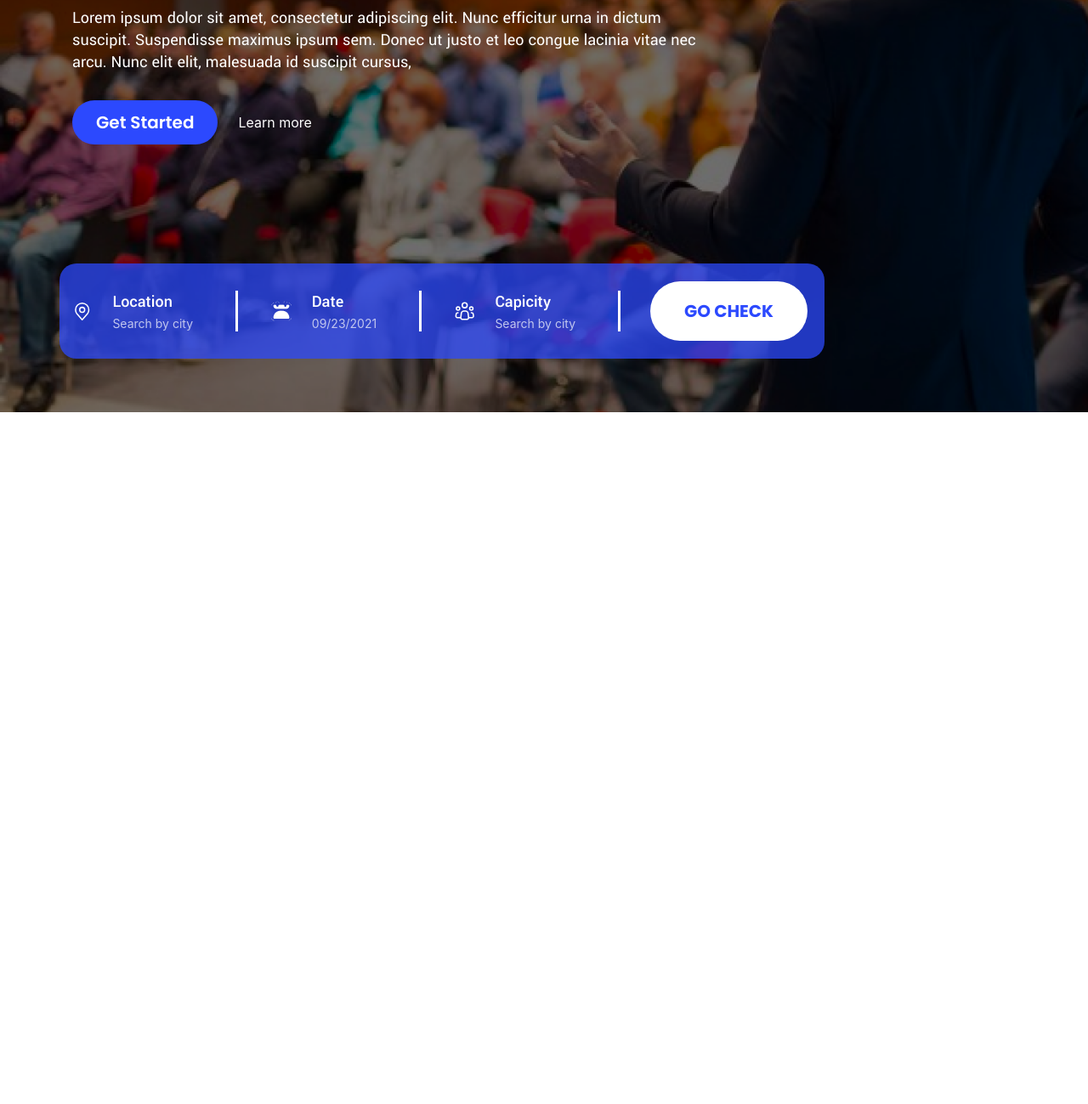
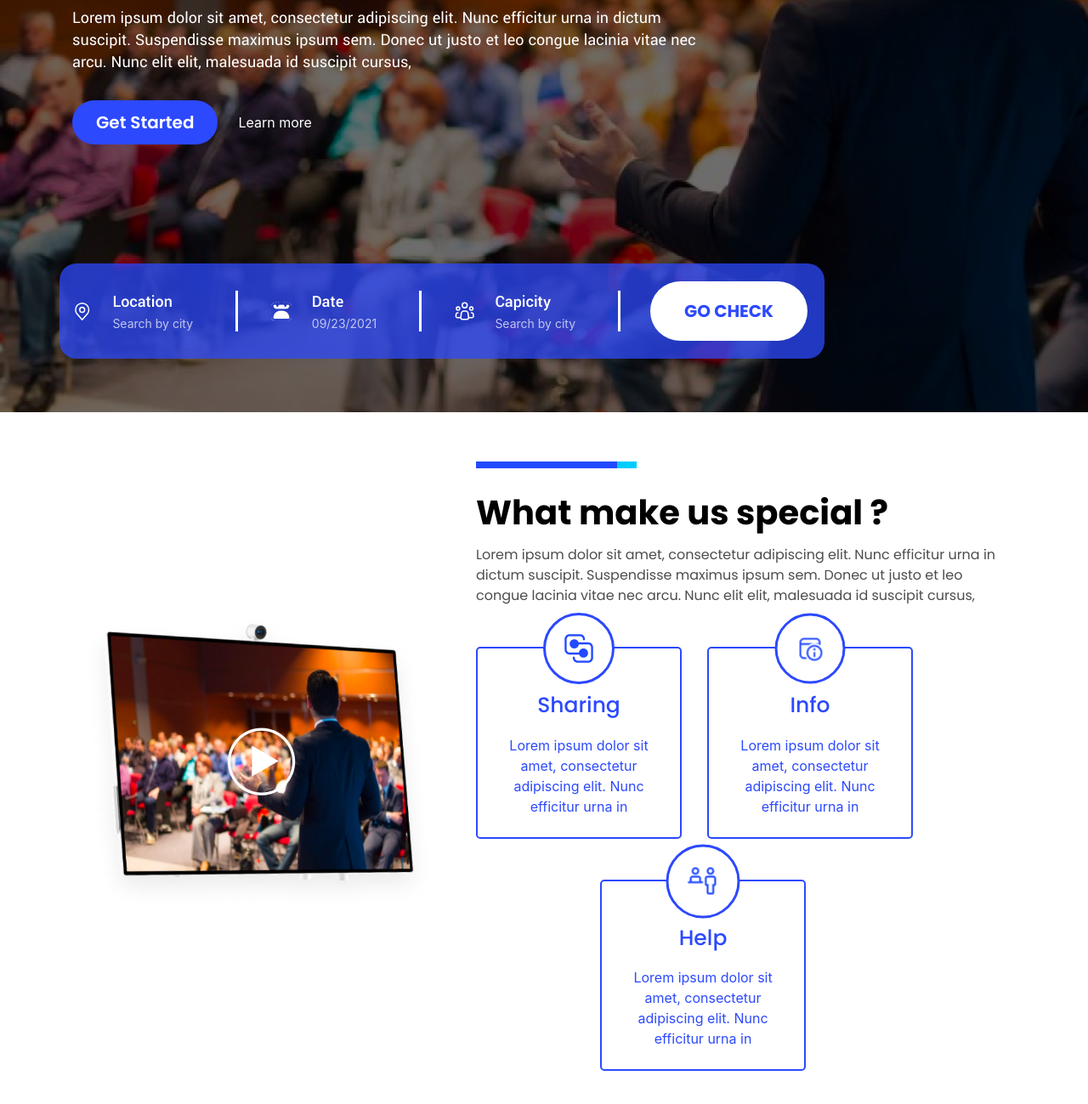
Before and after one commit to UmedPanghal/home-page, a plain HTML site: page index.html in a window 1280 px wide. Shown: the part 315-1614 px from the top of the page at 85% size. Before the commit the page ends 800 px from the top, so only its background shows below. Drawn offline with nearby package versions, Linux system fonts and the light colour scheme.

Commit message:
section-2-add

```diff
--- a/assets/css/root.css
+++ b/assets/css/root.css
@@ -2,11 +2,18 @@
     --color-blue: #2c49fe;
     --color-light-blue: #01c8ff;
     --color-light-white: #c1c6ee;
+    --color-light-black: #4d4d4d;
+    --color-white: #ffffff;
     /* font-size  */
     --fs-lg: 36px;
     --fw-xxl: 64px;
     --fs-sm: 14px;
+    --fs-md: 25px;
 
+}
+
+.bg-color-blue {
+    background-color: var(--color-blue);
 }
 
 .color-blue {
@@ -21,6 +28,10 @@
     color: var(--color-light-white);
 }
 
+.color-light-black {
+    color: var(--color-light-black) !important;
+}
+
 .fs-lg {
     font-size: var(--fs-lg);
 }
@@ -33,6 +44,10 @@
     font-size: var(--fs-sm);
 }
 
+.fs-md {
+    font-size: var(--fs-md);
+}
+
 @media (max-width:576px) {
     :root {
         --fw-xxl: 45px;
--- a/assets/css/style.css
+++ b/assets/css/style.css
@@ -75,6 +75,14 @@
     max-width: 765px;
 }
 
+.mw-190 {
+    max-width: 190px;
+}
+
+.mw-260 {
+    max-width: 260px;
+}
+
 /* margin  */
 .my-32 {
     margin-top: 32px;
@@ -88,6 +96,15 @@
 /* gap  */
 .gap-40 {
     gap: 40px;
+}
+
+.gap-30 {
+    gap: 30px;
+}
+
+/* border-radius  */
+.br-5 {
+    border-radius: 5px
 }
 
 /* header section  */
@@ -175,6 +192,37 @@
     margin-bottom: 40px;
 }
 
+/* section-2-make-us-special */
+.play-button {
+    top: 50%;
+    left: 50%;
+    z-index: 1;
+    transform: translate(-50%, -50%);
+    cursor: pointer;
+}
+
+
+.circle {
+    border: 3px solid var(--color-blue);
+    border-radius: 100px;
+    padding: 22px;
+    top: 0;
+    left: 50%;
+    transform: translate(-50%, -50%);
+}
+
+.box {
+    border: 2px solid var(--color-blue);
+}
+
+.box:hover {
+    background-color: var(--color-blue) !important;
+    transform: scale(1.1);
+}
+
+.box:hover p {
+    color: var(--color-white);
+}
 
 
 
@@ -182,6 +230,15 @@
     .page-logo-img {
         width: 68px;
     }
+
+    .box-information {
+        flex-direction: column;
+    }
+
+    .box-2 {
+        margin-top: 18px;
+    }
+
 }
 
 @media (min-width:576px) {
@@ -210,7 +267,13 @@
     }
 }
 
-@media (max-width:992px) {
+@media (min-width:992px) {
+    .box-3 {
+        left: 23%;
+    }
+}
+
+@media (max-width:991.99px) {
 
     .navbar-toggler span {
         display: block;
@@ -246,4 +309,10 @@
         padding-bottom: 20px;
     }
 
+    .box-information {
+        justify-content: center;
+        align-items: center;
+    }
+
+
 }
--- a/index.html
+++ b/index.html
@@ -136,6 +136,64 @@
             </div>
         </div>
     </header>
+
+    <!-- section-make us special  -->
+    <section class="min-vh-100 d-flex align-items-center justify-content-center py-5">
+        <div class="container w-100">
+            <div class="row align-items-center">
+                <div class="col-12 col-lg-5">
+                    <img src="./assets/image/png.img/section-2-img-1.png" alt="vido-img"
+                        class="position-relative w-100">
+                    <img src="./assets/image/png.img/section-2-play-button.png" alt="play-button"
+                        class=" position-absolute play-button">
+                </div>
+                <div class="col-12 col-lg-7">
+                    <svg width="189" height="8" viewBox="0 0 189 8" fill="none" xmlns="http://www.w3.org/2000/svg">
+                        <rect x="1" width="188" height="8" fill="#01C8FF"
+                            style="fill:#01C8FF;fill:color(display-p3 0.0031 0.7838 1.0000);fill-opacity:1;" />
+                        <rect width="166" height="8" fill="#2C49FE"
+                            style="fill:#2C49FE;fill:color(display-p3 0.1732 0.2865 0.9953);fill-opacity:1;" />
+                    </svg>
+                    <h1 class="poppins-font fw-bolder text-black fs-1 lh-150 text-start mt-3">What make us special ?
+                    </h1>
+                    <p class="color-light-black poppins-font fw-normal fs-6 mb-5">Lorem ipsum dolor sit amet,
+                        consectetur adipiscing elit. Nunc efficitur urna in dictum suscipit. Suspendisse maximus
+                        ipsum sem. Donec ut justo et leo congue lacinia vitae nec arcu. Nunc elit elit, malesuada id
+                        suscipit cursus,</p>
+                    <div class="d-flex gap-30 box-information">
+                        <div class="box  ps-4 pe-4 pb-2 pt-5 bg-white br-5 position-relative mw-260">
+                            <div class="circle bg-white position-absolute">
+                                <img src="./assets/image/png.img/section-2-circle-box-icon.png" alt="box-icon">
+                            </div>
+                            <p class="poppins-font fw-medium fs-md color-blue lh-150 text-center ">Sharing</p>
+                            <p class="color-blue fw-normal fs-6 text-center lh-24 mw-190 text-center">Lorem ipsum dolor
+                                sit amet, consectetur adipiscing elit. Nunc efficitur urna in</p>
+                        </div>
+                        <div class="box  ps-4 pe-4 pb-2 pt-5 bg-white br-5 position-relative mw-260 box-2">
+                            <div class="circle bg-white position-absolute">
+                                <img src="./assets/image/png.img/section-2-circle-box-icon-2.png" alt="box-icon">
+                            </div>
+                            <p class="poppins-font fw-medium fs-md color-blue lh-150 text-center">Info</p>
+                            <p class="color-blue fw-normal fs-6 text-center lh-24 mw-190 text-center">Lorem ipsum dolor
+                                sit amet, consectetur
+                                adipiscing elit. Nunc efficitur urna in</p>
+                        </div>
+                    </div>
+                    <div class="d-flex box-information">
+                        <div class="box box-3 ps-4 pe-4 pb-2 pt-5 bg-white br-5 position-relative mw-260 mt-5">
+                            <div class="circle bg-white position-absolute">
+                                <img src="./assets/image/png.img/section-2-circle-box-icon-3.png" alt="box-icon">
+                            </div>
+                            <p class="poppins-font fw-medium fs-md color-blue lh-150 text-center">Help</p>
+                            <p class="color-blue fw-normal fs-6 text-center lh-24 mw-190 text-center">Lorem ipsum dolor
+                                sit amet, consectetur
+                                adipiscing elit. Nunc efficitur urna in</p>
+                        </div>
+                    </div>
+                </div>
+            </div>
+        </div>
+    </section>
     <script src="https://cdn.jsdelivr.net/npm/bootstrap@5.3.3/dist/js/bootstrap.bundle.min.js"
         integrity="sha384-YvpcrYf0tY3lHB60NNkmXc5s9fDVZLESaAA55NDzOxhy9GkcIdslK1eN7N6jIeHz"
         crossorigin="anonymous"></script>
```
Also changed, not shown: assets/image/png.img/section-2-circle-box-icon-2.png (added), assets/image/png.img/section-2-circle-box-icon-3.png (added), assets/image/png.img/section-2-circle-box-icon.png (added), assets/image/png.img/section-2-img-1.png (added), assets/image/png.img/section-2-play-button.png (added).
